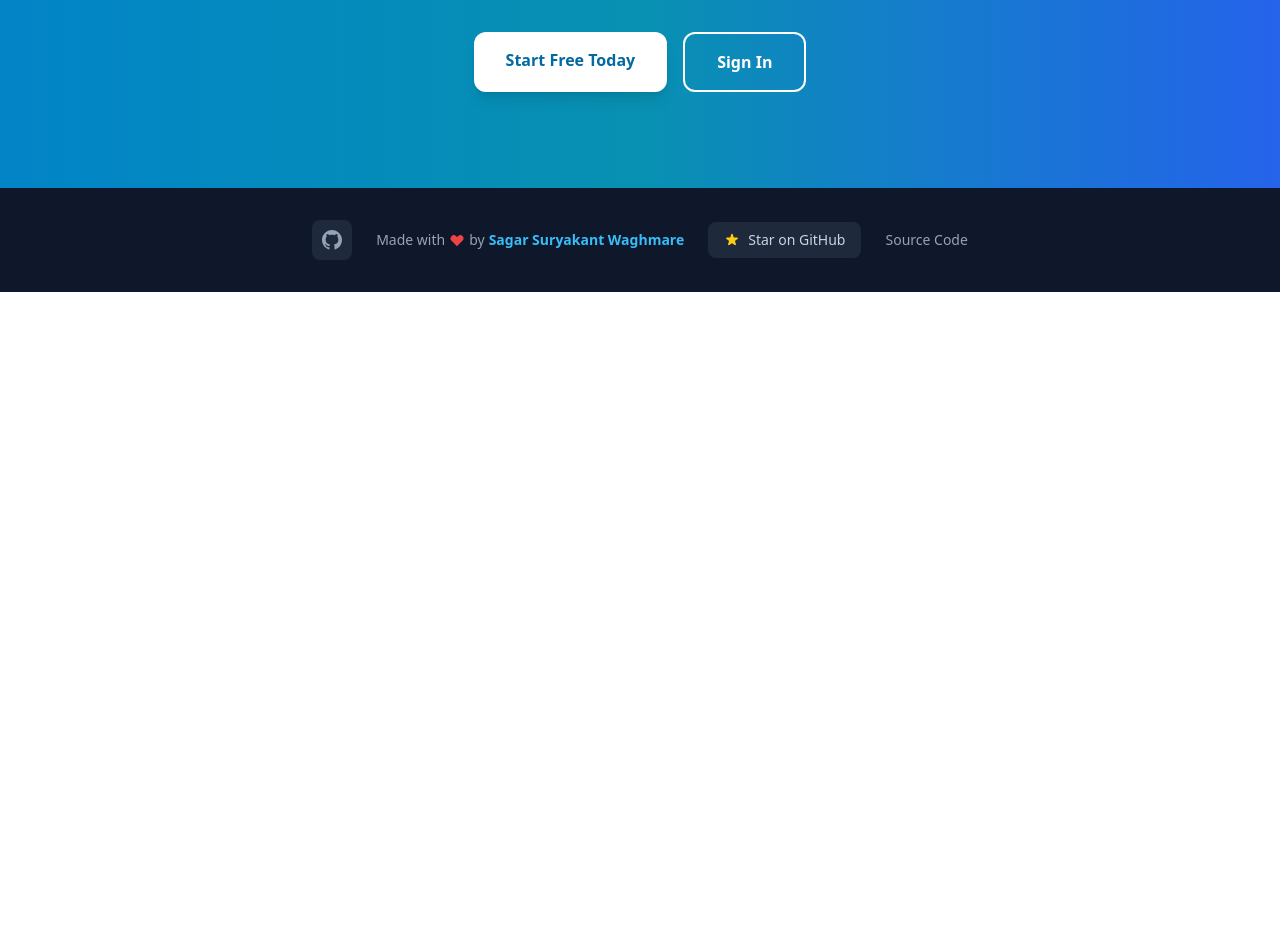
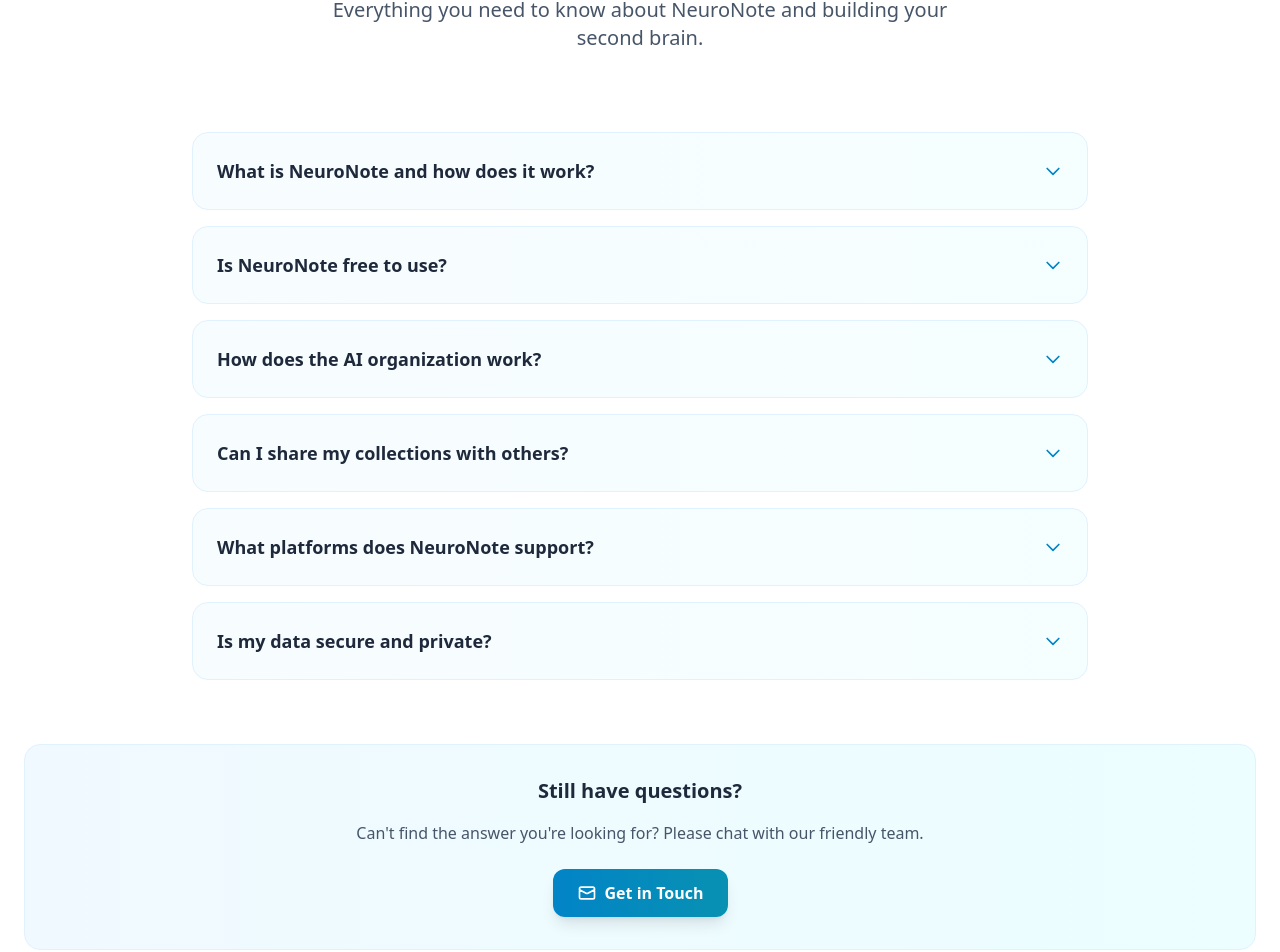
Before and after one commit to SagarSuryakantWaghmare/NeuroNote, a React (Vite) app in the folder client/: page / in a window 1280 px wide. Shown: the part 3314-4266 px from the top of the page. Before the commit the page ends 3606 px from the top, so only its background shows below. Built offline with nearby package versions, Linux system fonts and the light colour scheme.

Commit message:
Enhanced ui/ux of the whole website

```diff
--- a/client/src/Pages/dashboard.tsx
+++ b/client/src/Pages/dashboard.tsx
@@ -191,9 +191,8 @@
                     Add Your First Content
                   </button>
                 </div>
-              </div>
-            ) : (
-              <div className="grid grid-cols-1 sm:grid-cols-2 md:grid-cols-3 xl:grid-cols-4 gap-4">
+              </div>            ) : (
+              <div className="grid grid-cols-1 sm:grid-cols-2 lg:grid-cols-3 xl:grid-cols-4 gap-6 auto-rows-max">
                 {contents.map((content) => (
                   <Card
                     key={content._id}
--- a/client/src/Pages/landingPage.tsx
+++ b/client/src/Pages/landingPage.tsx
@@ -4,6 +4,7 @@
 import { StatsSection } from "../components/StatsSection";
 import { HowItWorksSection } from "../components/HowItWorksSection";
 import { TestimonialsSection } from "../components/TestimonialsSection";
+import { FAQSection } from "../components/FAQSection";
 import { CTASection } from "../components/CTASection";
 import { Footer } from "../components/Footer";
 
@@ -15,6 +16,7 @@
       <StatsSection />
       <HowItWorksSection />
       <TestimonialsSection />
+      <FAQSection />
       <CTASection />
       <Footer />
     </div>
--- /dev/null
+++ b/client/src/components/FAQSection.tsx
@@ -0,0 +1,124 @@
+import { useState } from "react";
+
+interface FAQ {
+  question: string;
+  answer: string;
+}
+
+const faqs: FAQ[] = [
+  {
+    question: "What is NeuroNote and how does it work?",
+    answer: "NeuroNote is your digital second brain that helps you save, organize, and share content from across the web. Simply paste any URL from YouTube, Twitter, articles, or posts, and our AI automatically extracts and categorizes the content for easy retrieval."
+  },
+  {
+    question: "Is NeuroNote free to use?",
+    answer: "Yes! NeuroNote offers a generous free plan that includes unlimited content storage, smart organization features, and basic sharing capabilities. We also offer premium plans with advanced AI features and collaboration tools."
+  },
+  {
+    question: "How does the AI organization work?",
+    answer: "Our AI analyzes your saved content to understand context, themes, and relationships. It automatically creates tags, suggests categories, and helps you find related content. The more you use NeuroNote, the smarter it becomes at organizing your personal knowledge base."
+  },
+  {
+    question: "Can I share my collections with others?",
+    answer: "Absolutely! You can create beautiful, shareable collections of your curated content. Share individual collections or your entire brain with friends, colleagues, or make them public. Perfect for research collaboration or showcasing your expertise."
+  },
+  {
+    question: "What platforms does NeuroNote support?",
+    answer: "Currently, NeuroNote supports YouTube videos, Twitter posts, and web articles. We're constantly expanding to support more platforms including Instagram, TikTok, LinkedIn, and more. If there's a platform you'd like to see supported, let us know!"
+  },
+  {
+    question: "Is my data secure and private?",
+    answer: "Your privacy is our top priority. All your data is encrypted and stored securely. You have complete control over what you share and what remains private. We never sell your data or use it for advertising purposes."
+  }
+];
+
+export function FAQSection() {
+  const [openFAQ, setOpenFAQ] = useState<number | null>(null);
+
+  const toggleFAQ = (index: number) => {
+    setOpenFAQ(openFAQ === index ? null : index);
+  };
+
+  return (
+    <section className="py-24 bg-white">
+      <div className="container mx-auto px-6">
+        <div className="text-center mb-20">
+          <div className="inline-flex items-center px-4 py-2 bg-sky-100 rounded-full text-sky-700 text-sm font-medium mb-6">
+            <svg className="w-4 h-4 mr-2" fill="currentColor" viewBox="0 0 20 20">
+              <path fillRule="evenodd" d="M18 10a8 8 0 11-16 0 8 8 0 0116 0zm-8-3a1 1 0 00-.867.5 1 1 0 11-1.731-1A3 3 0 0113 8a3.001 3.001 0 01-2 2.83V11a1 1 0 11-2 0v-1a1 1 0 011-1 1 1 0 100-2zm0 8a1 1 0 100-2 1 1 0 000 2z" clipRule="evenodd" />
+            </svg>
+            FAQ
+          </div>
+          <h2 className="text-4xl font-bold bg-gradient-to-r from-slate-800 to-sky-800 bg-clip-text text-transparent mb-6">
+            Frequently Asked Questions
+          </h2>
+          <p className="text-xl text-slate-600 max-w-2xl mx-auto">
+            Everything you need to know about NeuroNote and building your second brain.
+          </p>
+        </div>
+
+        <div className="max-w-4xl mx-auto">
+          <div className="space-y-4">
+            {faqs.map((faq, index) => (
+              <div key={index} className="bg-gradient-to-r from-sky-50/50 to-cyan-50/50 rounded-2xl border border-sky-100 overflow-hidden transition-all duration-200 hover:shadow-lg">
+                <button
+                  onClick={() => toggleFAQ(index)}
+                  className="w-full px-6 py-6 text-left flex items-center justify-between hover:bg-sky-50/50 transition-colors duration-200"
+                >
+                  <span className="text-lg font-semibold text-slate-800 pr-4">
+                    {faq.question}
+                  </span>
+                  <svg
+                    className={`w-5 h-5 text-sky-600 transform transition-transform duration-200 flex-shrink-0 ${
+                      openFAQ === index ? 'rotate-180' : ''
+                    }`}
+                    fill="none"
+                    stroke="currentColor"
+                    viewBox="0 0 24 24"
+                  >
+                    <path strokeLinecap="round" strokeLinejoin="round" strokeWidth={2} d="M19 9l-7 7-7-7" />
+                  </svg>
+                </button>
+                <div
+                  className={`transition-all duration-300 ease-in-out ${
+                    openFAQ === index
+                      ? 'max-h-96 opacity-100'
+                      : 'max-h-0 opacity-0'
+                  } overflow-hidden`}
+                >
+                  <div className="px-6 pb-6">
+                    <div className="w-full h-px bg-gradient-to-r from-sky-200 to-cyan-200 mb-4"></div>
+                    <p className="text-slate-600 leading-relaxed">
+                      {faq.answer}
+                    </p>
+                  </div>
+                </div>
+              </div>
+            ))}
+          </div>
+        </div>
+
+        {/* Call to action */}
+        <div className="text-center mt-16">
+          <div className="bg-gradient-to-r from-sky-50 to-cyan-50 rounded-2xl p-8 border border-sky-100">
+            <h3 className="text-xl font-bold text-slate-800 mb-4">
+              Still have questions?
+            </h3>
+            <p className="text-slate-600 mb-6">
+              Can't find the answer you're looking for? Please chat with our friendly team.
+            </p>
+            <a
+              href="mailto:support@neuronote.com"
+              className="inline-flex items-center px-6 py-3 bg-gradient-to-r from-sky-600 to-cyan-600 text-white font-semibold rounded-xl hover:from-sky-700 hover:to-cyan-700 transition-all duration-200 shadow-lg hover:shadow-xl transform hover:-translate-y-0.5"
+            >
+              <svg className="w-5 h-5 mr-2" fill="none" stroke="currentColor" viewBox="0 0 24 24">
+                <path strokeLinecap="round" strokeLinejoin="round" strokeWidth={2} d="M3 8l7.89 4.26a2 2 0 002.22 0L21 8M5 19h14a2 2 0 002-2V7a2 2 0 00-2-2H5a2 2 0 00-2 2v10a2 2 0 002 2z" />
+              </svg>
+              Get in Touch
+            </a>
+          </div>
+        </div>
+      </div>
+    </section>
+  );
+}
--- a/client/src/components/Sidebar.tsx
+++ b/client/src/components/Sidebar.tsx
@@ -88,14 +88,13 @@
                     </div>
                 ) : (
                     /* Desktop sidebar */
-                    <div className={`p-4 ${!isOpen && "md:px-2 md:py-6"}`}>
-                        {/* Logo and title */}
+                    <div className={`p-4 ${!isOpen && "md:px-2 md:py-6"}`}>                        {/* Logo and title */}
                         <div className={`flex items-center ${!isOpen ? "md:justify-center" : "mb-8"}`}>
-                            <div className="flex-shrink-0">
+                            <div className="flex-shrink-0 text-sky-600">
                                 <NeuroIcon />
                             </div>
                             {isOpen && (
-                                <div className="text-xl font-bold pl-3">NeuroNote</div>
+                                <div className="text-xl font-bold pl-3 bg-gradient-to-r from-sky-700 to-cyan-700 bg-clip-text text-transparent">NeuroNote</div>
                             )}
                         </div>
 
--- a/client/src/components/SidebarItem.tsx
+++ b/client/src/components/SidebarItem.tsx
@@ -15,18 +15,20 @@
         <>            <div
                 className={`
                     flex items-center ${collapsed ? 'justify-center' : 'justify-start'}
-                    ${horizontal ? 'p-1.5 rounded-full' : 'p-2.5 rounded-md'}
-                    cursor-pointer transition-all
-                    hover:bg-gray-100 active:bg-gray-200
+                    ${horizontal ? 'p-2 rounded-xl' : 'p-3 rounded-xl'}
+                    cursor-pointer transition-all duration-200 group
+                    hover:bg-gradient-to-r hover:from-sky-50 hover:to-cyan-50
+                    active:bg-gradient-to-r active:from-sky-100 active:to-cyan-100
+                    border border-transparent hover:border-sky-100
                 `}
                 title={collapsed ? text : undefined}
                 onClick={() => to && navigate(to)}
             >
-                <div className="flex-shrink-0">
+                <div className="flex-shrink-0 text-sky-600 group-hover:text-sky-700 transition-colors duration-200">
                     {icon}
                 </div>
                 {!collapsed && (
-                    <span className="ml-3 font-medium text-gray-700">{text}</span>
+                    <span className="ml-3 font-medium text-slate-700 group-hover:text-slate-800 transition-colors duration-200">{text}</span>
                 )}
             </div>
         </>
```
Also changed, not shown: client/src/Pages/Share.tsx (+49 -34 lines), client/src/components/Card.tsx (+15 -10 lines), client/src/Pages/landingPage_fixed.tsx (added).
